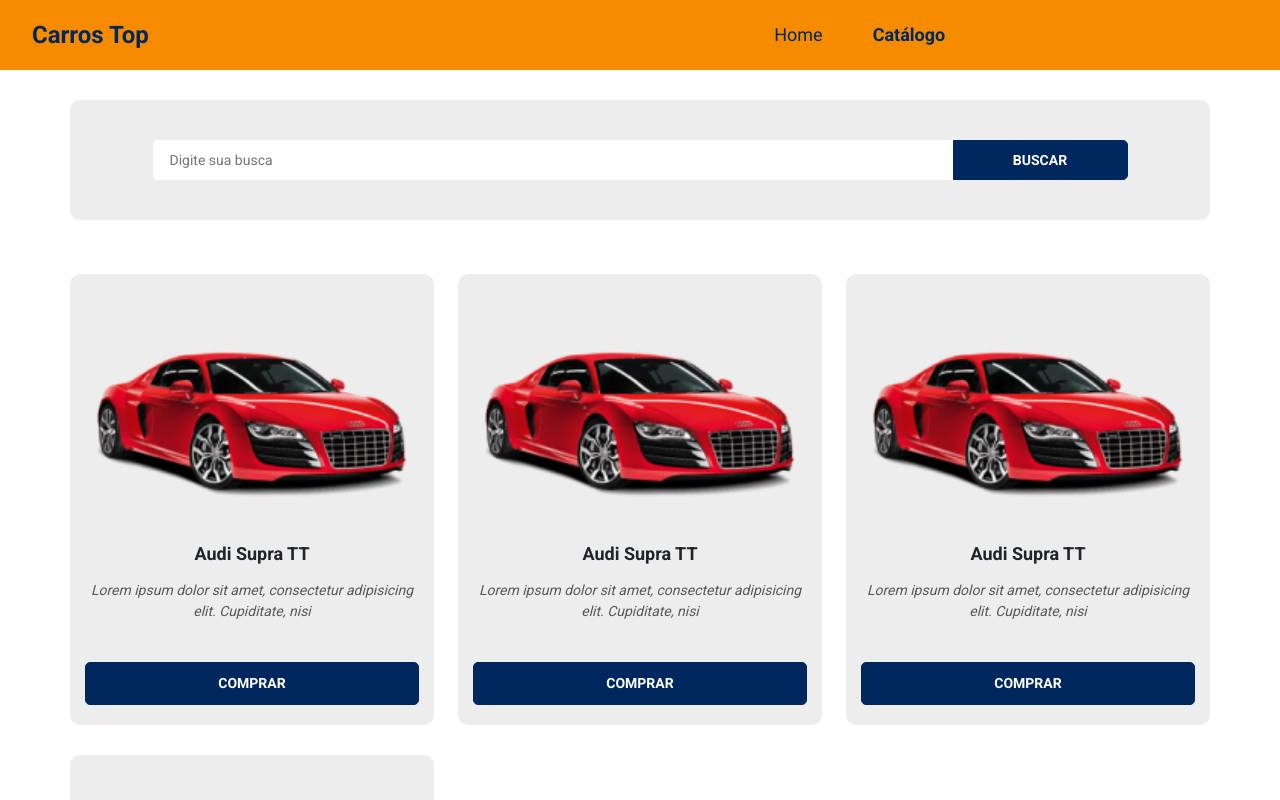
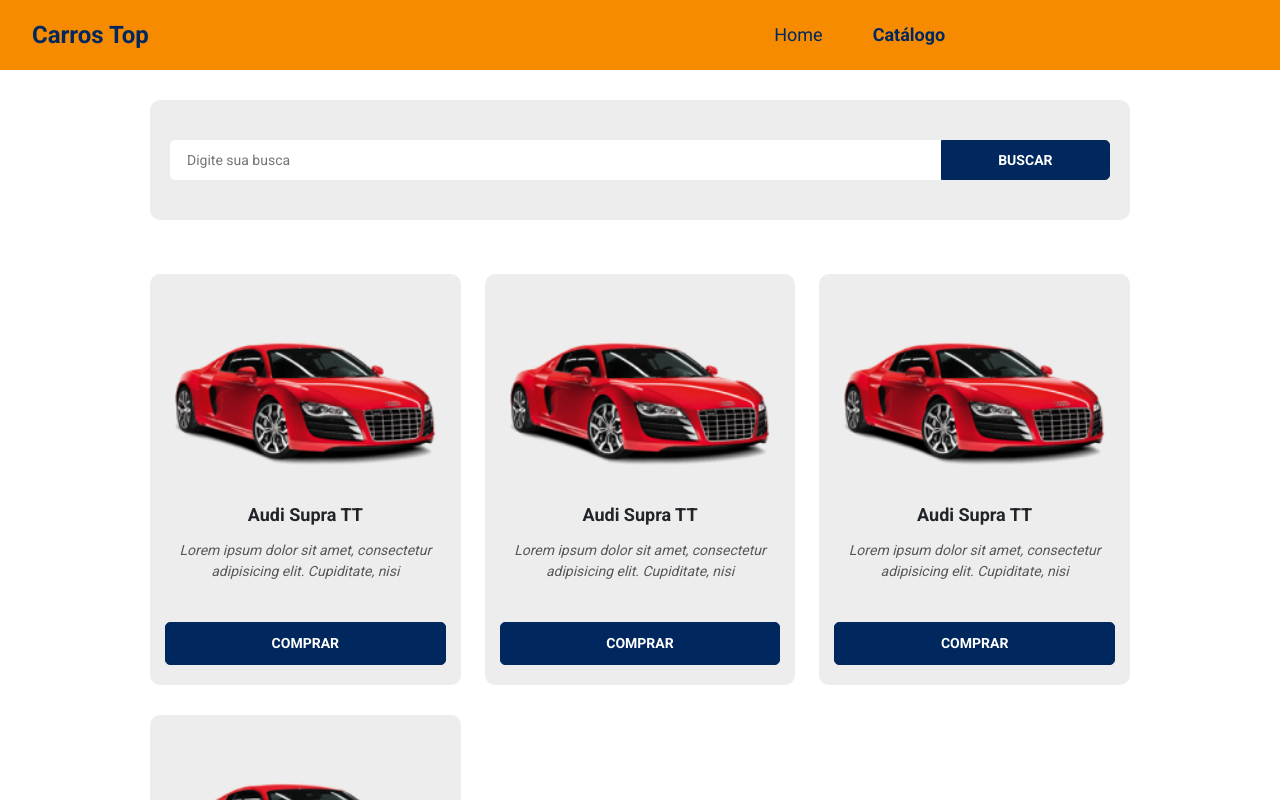
Before and after one commit to gpmendes7/carrostop, a React (Create React App) app in the folder frontweb/: page /catalogo in a window 1280 px wide. Shown: the top 800 px of the page. Built offline with nearby package versions, Linux system fonts and the light colour scheme; the HTML template or start-up script is replaced by a standard one.

Commit message:
Responsive layout

```diff
--- a/frontweb/src/pages/Catalogo/styles.css
+++ b/frontweb/src/pages/Catalogo/styles.css
@@ -12,3 +12,9 @@
 .container.my-4 {
   padding: 0;
 }
+
+@media (min-width: 1200px) {
+  .catalogo-container {
+    padding: 10px 150px 10px 150px;
+  }
+}
--- a/frontweb/src/pages/Home/styles.css
+++ b/frontweb/src/pages/Home/styles.css
@@ -129,6 +129,10 @@
 }
 
 @media (min-width: 1200px) {
+  .home-container {
+    padding: 10px 150px 10px 150px;
+  }
+
   .home-card {
     flex-direction: row-reverse;
     padding: 85px 80px 85px 80px;
```
